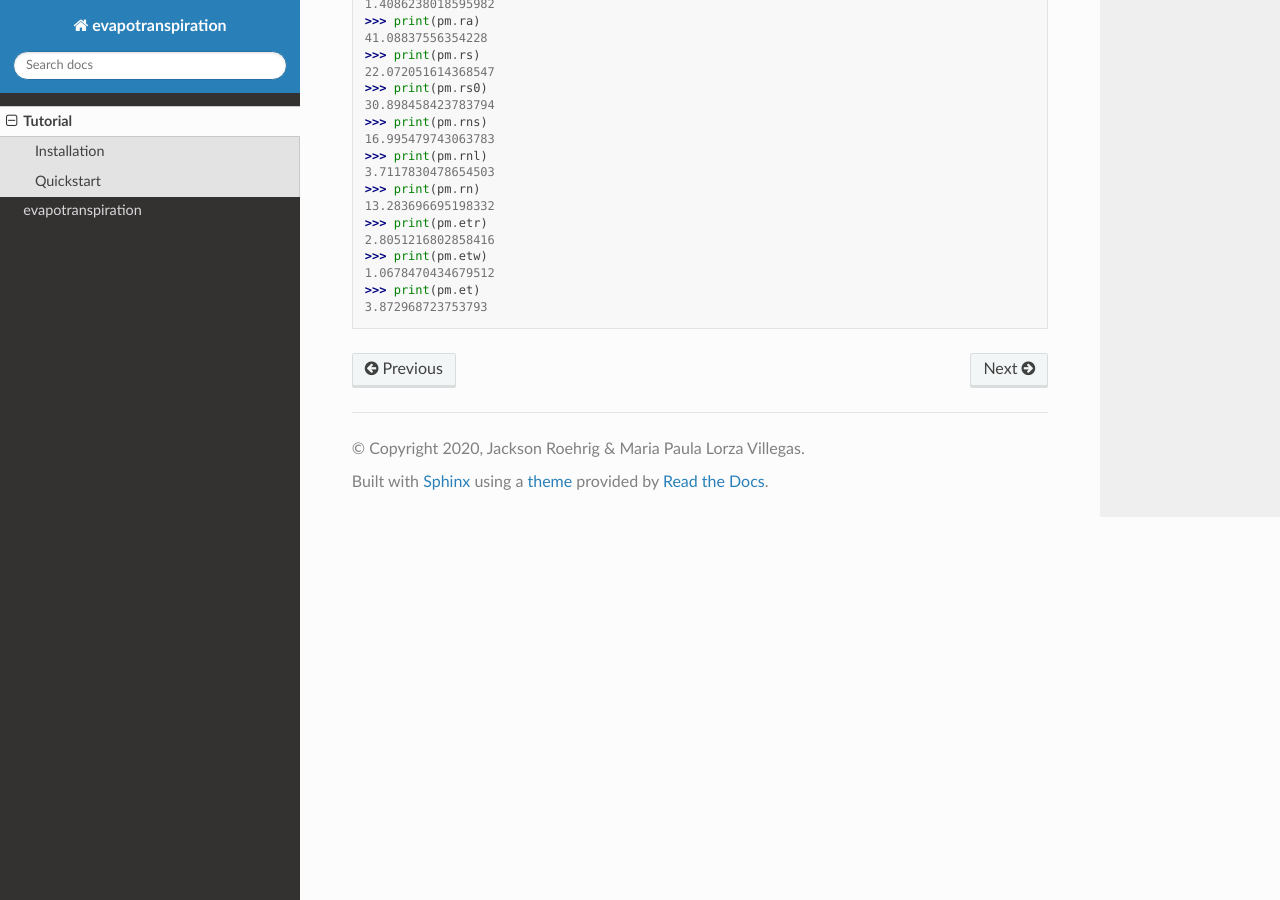
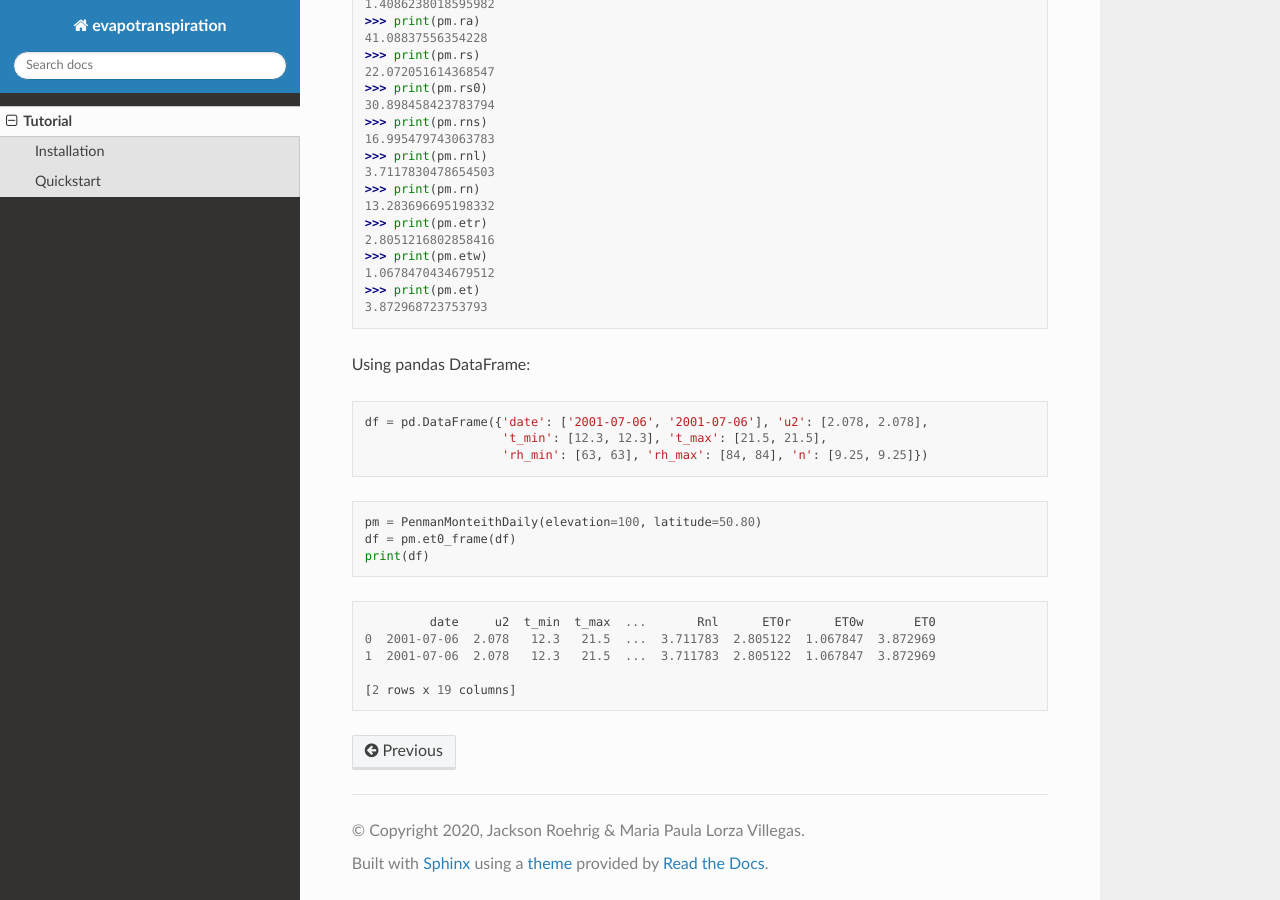
Before and after one commit to JRoehrig/evapotranspiration, a Sphinx documentation site: the page built from doc/tutorial/tutorial.rst, in a window 1280 px wide and 900 px high, scrolled down 1108 px. Built offline with Sphinx 7.4.7 and the Read the Docs theme 2.0.0, drawn with Linux system fonts in a browser that asks for light colours; pages that are not in the unit, such as notebooks, are missing from menus.

Commit message:
readme and tutorial

```diff
--- a/doc/tutorial/tutorial.rst
+++ b/doc/tutorial/tutorial.rst
@@ -74,3 +74,25 @@ The following parameters are available after each calculation:
     1.0678470434679512
     >>> print(pm.et)
     3.872968723753793
+
+Using pandas DataFrame:
+
+.. code-block::
+
+    df = pd.DataFrame({'date': ['2001-07-06', '2001-07-06'], 'u2': [2.078, 2.078],
+                       't_min': [12.3, 12.3], 't_max': [21.5, 21.5],
+                       'rh_min': [63, 63], 'rh_max': [84, 84], 'n': [9.25, 9.25]})
+
+.. code-block::
+
+    pm = PenmanMonteithDaily(elevation=100, latitude=50.80)
+    df = pm.et0_frame(df)
+    print(df)
+
+::
+
+             date     u2  t_min  t_max  ...       Rnl      ET0r      ET0w       ET0
+    0  2001-07-06  2.078   12.3   21.5  ...  3.711783  2.805122  1.067847  3.872969
+    1  2001-07-06  2.078   12.3   21.5  ...  3.711783  2.805122  1.067847  3.872969
+
+    [2 rows x 19 columns]
```
Also changed, not shown: README.md (+99 -0 lines), doc/modules/evapotranspiration.rst (deleted, +0 -30 lines), doc/modules/modules.rst (deleted, +0 -7 lines), LICENSE.txt.
